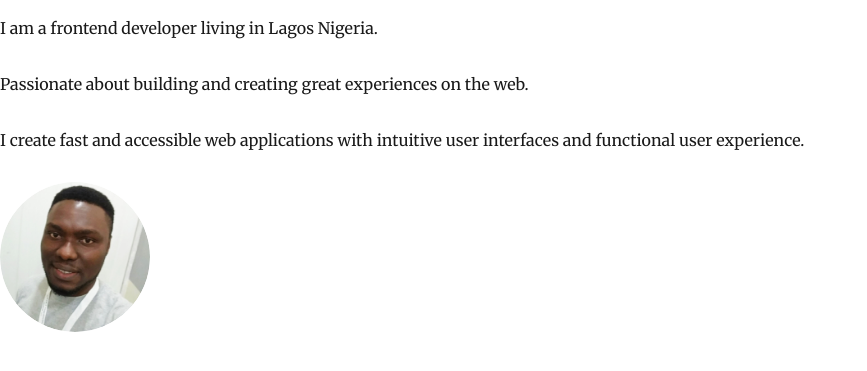
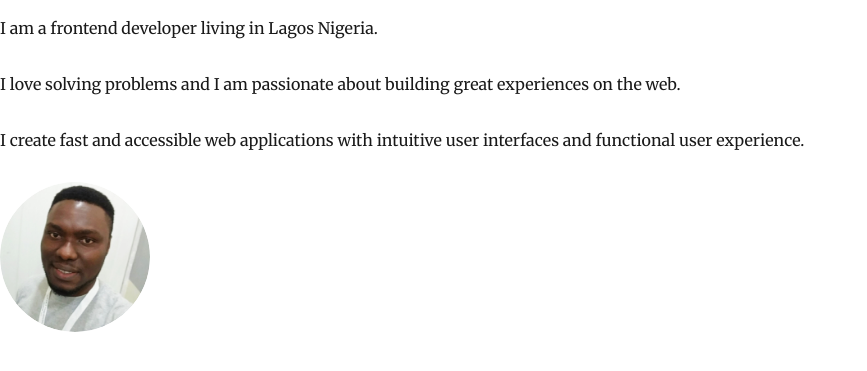
Before and after one commit to chidexebere/gatsby-portfolio, a Gatsby site: page /about in a window 1280 px wide. Shown: the part 170-541 px from the top of the page, without its empty margins (0-867 px from the left). Built offline with nearby package versions, Linux system fonts and the light colour scheme; Gatsby itself is replaced by a stand-in of ours; some packages are replaced by stand-ins of ours; a web font is replaced by a local one.

Commit message:
Edit intro on about page

```diff
--- a/src/pages/about.js
+++ b/src/pages/about.js
@@ -24,8 +24,8 @@ class AboutPage extends React.Component {
               <div className="aboutPage__introText">
                 <p> I am a frontend developer living in Lagos Nigeria.</p>
                 <p>
-                  Passionate about building and creating great experiences on
-                  the web.
+                  I love solving problems and I am passionate about building
+                  great experiences on the web.
                 </p>
                 <p>
                   I create fast and accessible web applications with intuitive
```
